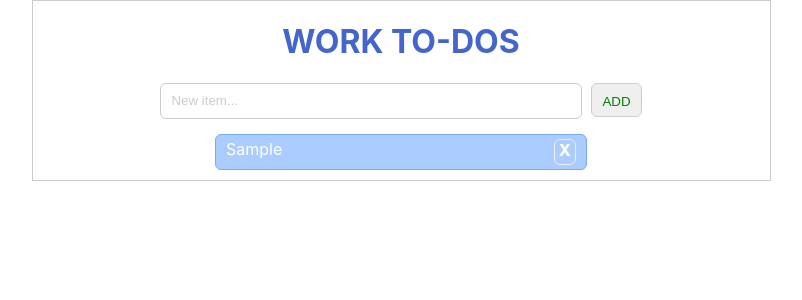
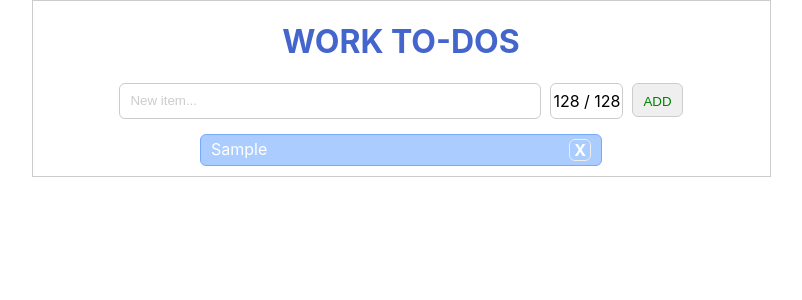
Before and after one commit to pavelchlebek/todo, a React (Create React App) app: page / in a window 1280 px wide. Both pictures are taken after typing "Sample" into the empty fields and a click on the button "ADD". Shown: the top 300 px of the page, without its empty margins (239-1041 px from the left). Built offline with nearby package versions, Linux system fonts and the light colour scheme.

Commit message:
set input length to less than 129 after debounce

```diff
--- a/src/App.js
+++ b/src/App.js
@@ -1,4 +1,4 @@
-import React, { useState } from "react";
+import React, { useState, useEffect } from "react";
 
 import classes from "./App.module.css";
 
@@ -8,14 +8,25 @@ import Task from "./components/Task/Task";
 function App() {
   const [currentInput, setCurrentInput] = useState("");
   const [tasks, setTasks] = useState([]);
+
+  useEffect(() => {
+    setTimeout(() => {
+      if (currentInput.length > 128) {
+        setCurrentInput(currentInput.substring(0, 128));
+      }
+    }, 500);
+  }, [currentInput]);
+
   const handleInput = (text) => {
     setCurrentInput(text);
   };
   const addTask = (event) => {
     event.preventDefault();
-    const newTasks = [...tasks, currentInput];
-    setTasks(newTasks);
-    setCurrentInput("");
+    if (currentInput) {
+      const newTasks = [...tasks, currentInput];
+      setTasks(newTasks);
+      setCurrentInput("");
+    }
   };
   const deleteTask = (index) => {
     const newTasks = [...tasks];
@@ -32,6 +43,9 @@ function App() {
         onChange={(event) => handleInput(event.target.value)}
         onAdd={addTask}
         onSubmit={addTask}
+        active={currentInput}
+        characters={128 - currentInput.length}
+        invalid={currentInput.length > 128}
       />
       <div className={classes.List}>
         {tasks.length > 0 &&
--- a/src/components/Task/Task.js
+++ b/src/components/Task/Task.js
@@ -3,9 +3,10 @@ import React from "react";
 import classes from "./Task.module.css";
 
 const Task = (props) => {
+  let content = props.text;
   return (
     <div className={classes.Wrapper}>
-      <span className={classes.Text}>{props.text}</span>
+      <span className={classes.Text}>{content}</span>
       <span className={classes.Delete} onClick={props.onDelete}>
         X
       </span>
--- a/src/components/Task/Task.module.css
+++ b/src/components/Task/Task.module.css
@@ -3,18 +3,28 @@
   border: 1px solid #77aaff;
   border-radius: 6px;
   margin-bottom: 10px;
-  height: 26px;
+  /* height: 26px; */
   padding: 4px 10px;
-  width: 350px;
+  width: 380px;
   justify-content: space-between;
   background-color: #aaccff;
   color: #fff;
 }
 
+.Text {
+  width: 250px;
+}
+
 .Delete {
-  font-weight: 800;
+  font-weight: 700;
   border: 1px solid #eee;
   border-radius: 6px;
   padding: 0 4px;
   cursor: pointer;
+  align-self: center;
 }
+
+.Delete:hover {
+  color: red;
+  border: 1px solid red;
+}
--- a/src/components/TaskInput/TaskInput.js
+++ b/src/components/TaskInput/TaskInput.js
@@ -7,15 +7,20 @@ const TaskInput = (props) => {
   if (props.active) {
     buttonClasses = [classes.Button, classes.Active].join(" ");
   }
+  let inputClasses = classes.Input;
+  if (props.invalid) {
+    inputClasses = [classes.Input, classes.Danger].join(" ");
+  }
   return (
     <div className={classes.Wrapper}>
       <form className={classes.Form} onSubmit={props.onSubmit}>
         <input
           value={props.value}
-          className={classes.Input}
+          className={inputClasses}
           placeholder="New item..."
           onChange={props.onChange}
         />
+        <div className={classes.Characters}>{`${props.characters} / 128 `}</div>
         <button className={buttonClasses} onClick={props.onAdd}>
           Add
         </button>
--- a/src/components/TaskInput/TaskInput.module.css
+++ b/src/components/TaskInput/TaskInput.module.css
@@ -13,6 +13,11 @@
   padding: 4px 10px;
   outline-color: #999;
   color: #777;
+}
+
+.Danger {
+  background-color: #cc8888;
+  color: #ddd;
 }
 
 ::placeholder {
@@ -36,4 +41,16 @@
 
 .Active {
   font-weight: 600;
+  border: 2px solid green;
 }
+
+.Characters {
+  border: 1px solid #ccc;
+  border-radius: 6px;
+  height: 30px;
+  padding: 2px;
+  margin-left: 9px;
+  text-align: center;
+  display: flex;
+  align-items: center;
+}
```
